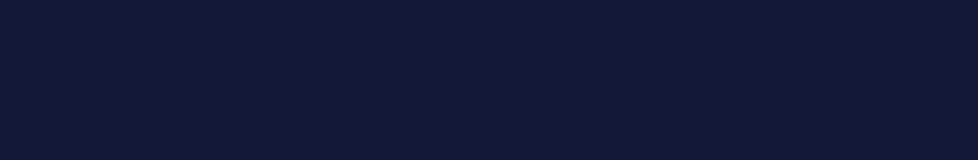
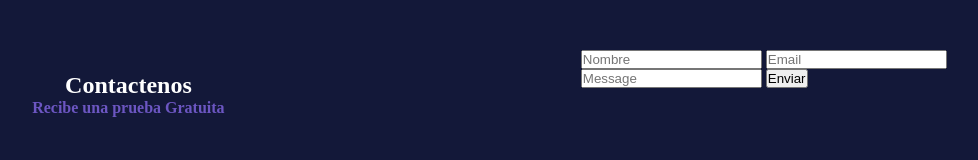
Before and after one commit to JhoanaVicente/hit-the-dom, a plain HTML site: page index.html in a window 1280 px wide. Shown: the whole page, without its empty margins (274-1252 px from the left). Drawn offline with Linux system fonts and the light colour scheme.

Commit message:
contactenos-formulario

```diff
--- a/index.html
+++ b/index.html
@@ -10,6 +10,20 @@
     <title>HIT THE DOM</title>
     <link rel="stylesheet" href="style.css">
 
+    <div class="contactenos">
+        <h2>Contactenos</h2>
+        <h4>Recibe una prueba Gratuita</h4>
+    </div>
+    <div class="formulario">
+        <form action="registro">
+            <input type="text" placeholder="Nombre"/>
+            <input type="email" placeholder="Email"/>
+            <input type="text" placeholder="Message"/>
+            <button>Enviar</button>
+
+
+
+
 </head>
 <body>
 
--- a/style.css
+++ b/style.css
@@ -10,3 +10,31 @@ body{
     justify-content: center;
     align-items: center;
 }
+.contactenos{
+    color: white;
+    margin-top: 50px;
+    width: 100%;
+    display: flex;
+    flex-direction: column;
+    justify-content: center;
+    align-items: center;
+}
+h4{
+    color: #6C56C2;
+}
+.formulario{
+    padding: 50px;
+    display: flex;
+    flex-direction: column;
+    align-items: center;
+    justify-content: center;
+    position: relative;
+}
+.form {
+    padding: 50px;
+    display: flex;
+    flex-direction: column;
+    align-items: center;
+    justify-content: center;
+    position: relative;
+}
```
